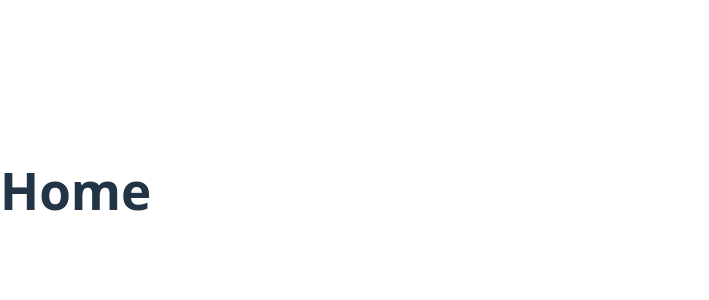
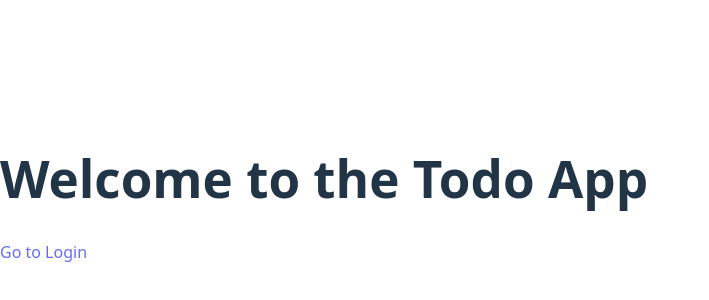
Before and after one commit to elrizeyah/appdev1, a React (Vite) app in the folder react-todo-app-useeffect-router-redux/react-todo-demo/: page / in a window 1280 px wide. Shown: the part 210-510 px from the top of the page, without its empty margins (0-709 px from the left). Built offline with nearby package versions, Linux system fonts and the light colour scheme.

Commit message:
Done with create the Home page section

```diff
--- a/react-todo-app-useeffect-router-redux/react-todo-demo/src/pages/Home.jsx
+++ b/react-todo-app-useeffect-router-redux/react-todo-demo/src/pages/Home.jsx
@@ -1,7 +1,9 @@
 export default function Home () {
   return (
     <div>
-      <h1>Home</h1>
+      <h1>Welcome to the Todo App</h1>
+      <a href="/login">Go to Login</a>
+
     </div>
   )
 }
```
